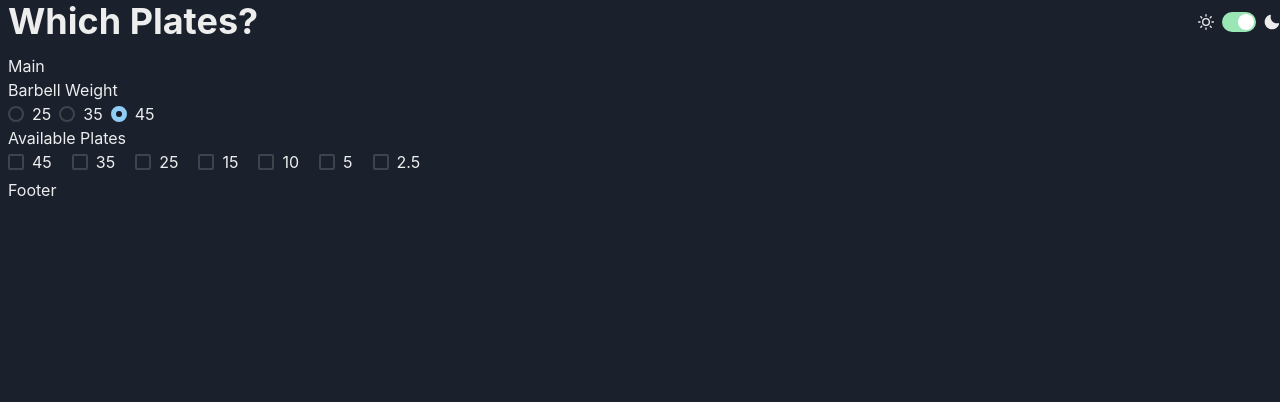
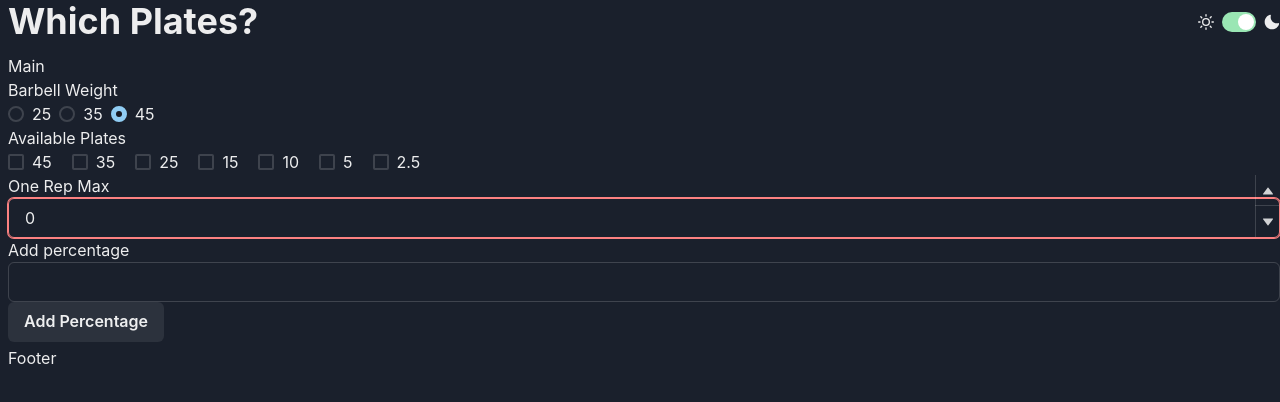
Before and after one commit to iandday/whichPlates_frontend, a React (Vite) app: page / in a window 1280 px wide. Shown: the top 402 px of the page. Built offline with nearby package versions, Linux system fonts and the light colour scheme.

Commit message:
add percentages

```diff
--- a/src/App.tsx
+++ b/src/App.tsx
@@ -2,8 +2,17 @@ import { useState } from "react";
 import { Grid, GridItem } from "@chakra-ui/react";
 import NavBar from "./components/navbar/NavBar";
 import InputForm from "./components/inputForm/inputForm";
+import React from "react";
+import workoutInput from "./AppTypes.ts";
 
 function App() {
+  const [workout, setWorkout] = React.useState<workoutInput>({
+    barWeight: 45,
+    availablePlates: [],
+    oneRepMax: 0,
+    percentages: [],
+  });
+
   return (
     <>
       <Grid
@@ -22,7 +31,7 @@ function App() {
         </GridItem>
         <GridItem pl="2" area={"main"}>
           Main
-          <InputForm />
+          <InputForm workout={workout} setWorkout={setWorkout} />
         </GridItem>
         <GridItem pl="2" area={"footer"}>
           Footer
--- /dev/null
+++ b/src/AppTypes.ts
@@ -0,0 +1,8 @@
+interface workoutInput {
+    'barWeight': number
+    'availablePlates': number[]
+    'oneRepMax': number
+    'percentages': number[]
+}
+
+export default workoutInput
--- a/src/components/inputForm/inputForm.tsx
+++ b/src/components/inputForm/inputForm.tsx
@@ -6,25 +6,33 @@ import {
   Text,
   Checkbox,
   CheckboxGroup,
+  NumberInput,
+  NumberInputField,
+  NumberInputStepper,
+  NumberIncrementStepper,
+  NumberDecrementStepper,
+  Button,
+  ButtonGroup,
 } from "@chakra-ui/react";
+import workout from "../../AppTypes.ts";
 
-interface Props {}
+interface Props {
+  workout: workout;
+  setWorkout: ({}: workout) => void;
+}
 
-const inputForm = ({}: Props) => {
-  const [workoutInput, setWorkoutInput] = React.useState<workoutInput>({
-    barWeight: "45",
-    availablePlates: [],
-  });
+const inputForm = ({ workout, setWorkout }: Props) => {
+  const [currentPercentage, setCurrentPercentage] = React.useState<number>(0);
 
   return (
     <>
       <Text>Barbell Weight</Text>
       <RadioGroup
         onChange={(value) =>
-          setWorkoutInput({ ...workoutInput, barWeight: value })
+          setWorkout({ ...workout, barWeight: parseInt(value) })
         }
-        value={workoutInput.barWeight}
-        defaultValue={workoutInput.barWeight}
+        value={workout.barWeight.toString()}
+        defaultValue={workout.barWeight.toString()}
       >
         <Stack direction="row">
           <Radio value="25">25</Radio>
@@ -36,9 +44,9 @@ const inputForm = ({}: Props) => {
       <CheckboxGroup
         defaultValue={["45", "35", "25", "15", "10"]}
         onChange={(value) =>
-          setWorkoutInput({ ...workoutInput, availablePlates: [...value] })
+          setWorkout({ ...workout, availablePlates: [...value] })
         }
-        value={workoutInput.availablePlates}
+        value={workout.availablePlates}
       >
         <Stack spacing={[1, 5]} direction={["column", "row"]}>
           <Checkbox value="45">45</Checkbox>
@@ -50,6 +58,48 @@ const inputForm = ({}: Props) => {
           <Checkbox value="2.5">2.5</Checkbox>
         </Stack>
       </CheckboxGroup>
+      <NumberInput
+        step={5}
+        defaultValue={workout.barWeight}
+        min={workout.barWeight}
+        onChange={(valueAsString, valueAsNumber) =>
+          setWorkout({ ...workout, oneRepMax: valueAsNumber })
+        }
+        value={workout.oneRepMax}
+      >
+        One Rep Max
+        <NumberInputField />
+        <NumberInputStepper>
+          <NumberIncrementStepper />
+          <NumberDecrementStepper />
+        </NumberInputStepper>
+      </NumberInput>
+      <NumberInput
+        step={5}
+        min={1}
+        max={100}
+        onChange={(valueAsString, valueAsNumber) =>
+          setCurrentPercentage(valueAsNumber)
+        }
+      >
+        Add percentage
+        <NumberInputField />
+      </NumberInput>
+      <Button
+        onClick={() => {
+          setWorkout({
+            ...workout,
+            percentages: [...workout.percentages, currentPercentage],
+          });
+        }}
+      >
+        Add Percentage
+      </Button>
+      <ul>
+        {workout.percentages.map((p) => (
+          <li>{p}</li>
+        ))}
+      </ul>
     </>
   );
 };
--- a/src/components/inputForm/inputFormTypes.ts
+++ /dev/null
@@ -1,4 +0,0 @@
-interface workoutInput {
-    'barWeight': string
-    'availablePlates': string[]
-}
```
